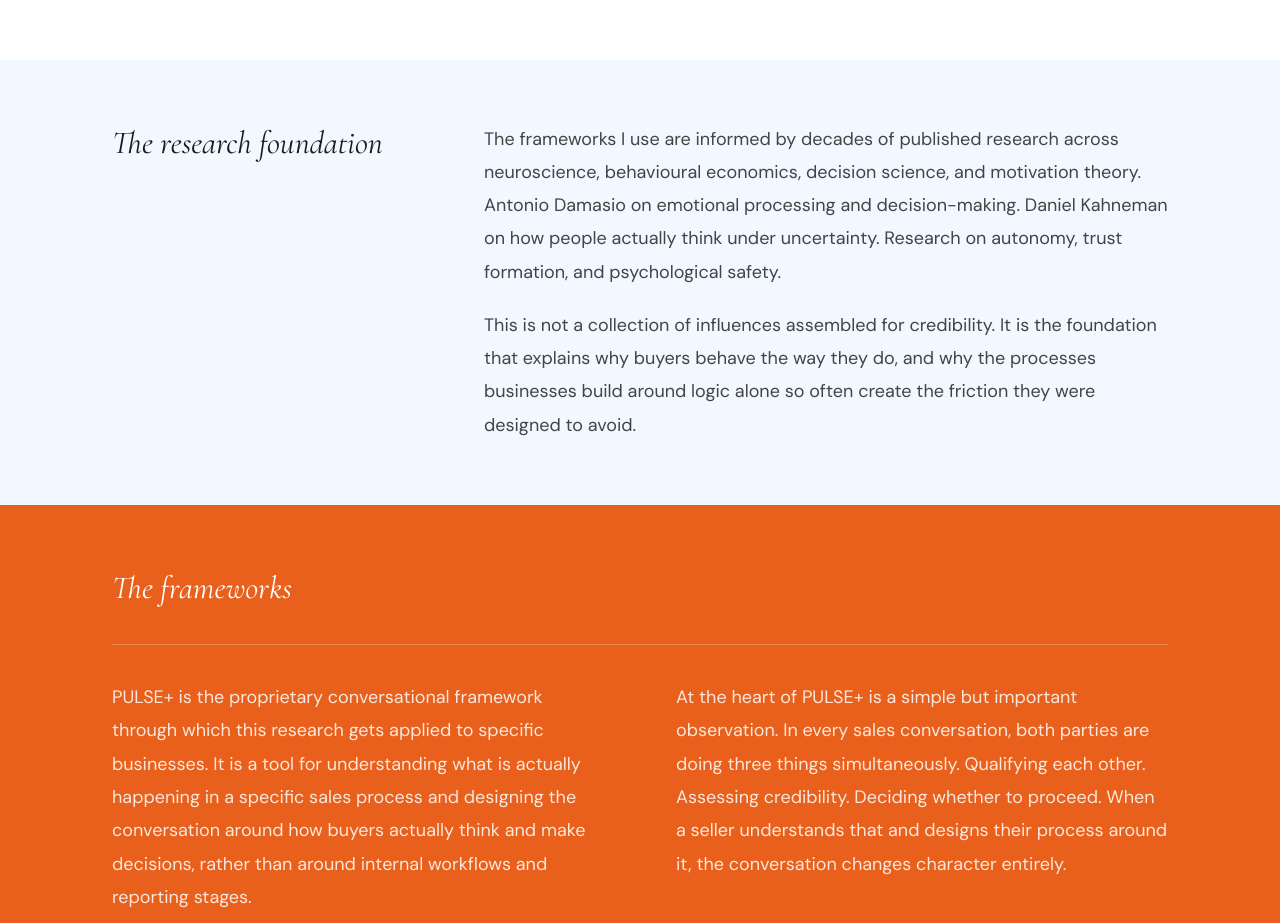
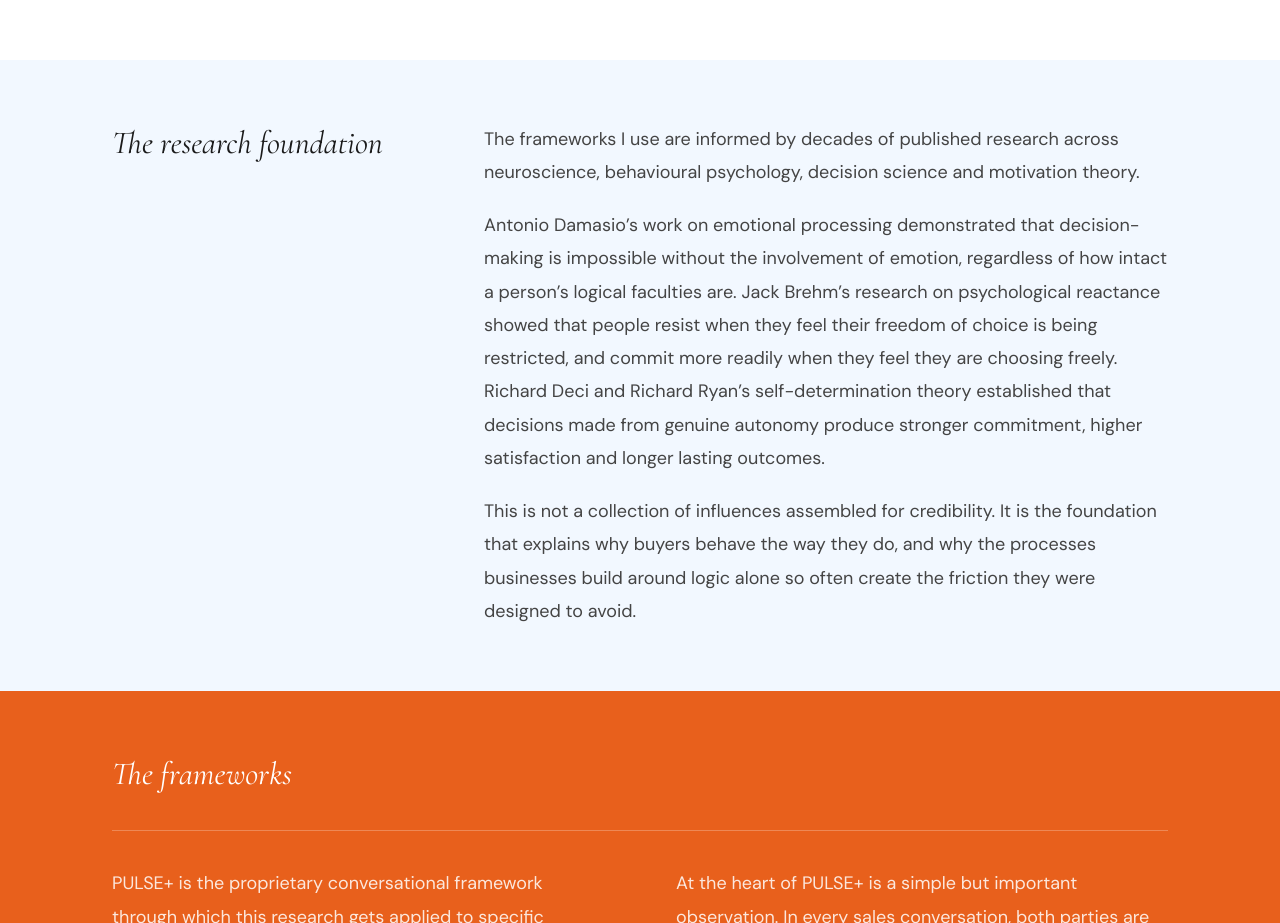
Before and after one commit to gerryforristal/website, an Eleventy site: page src/about.njk in a window 1280 px wide. Shown: the part 951-1874 px from the top of the page. Built offline with nearby package versions, Linux system fonts and the light colour scheme; Eleventy itself is replaced by a stand-in of ours; files that its build step writes are made by us from their sources.

Commit message:
Update about.njk

```diff
--- a/src/about.njk
+++ b/src/about.njk
@@ -98,7 +98,8 @@ permalink: /about/
     <div class="grid-hl-left">
       <div class="section-headline">The research foundation</div>
       <div class="body-col">
-        <p>The frameworks I use are informed by decades of published research across neuroscience, behavioural economics, decision science, and motivation theory. Antonio Damasio on emotional processing and decision-making. Daniel Kahneman on how people actually think under uncertainty. Research on autonomy, trust formation, and psychological safety.</p>
+        <p>The frameworks I use are informed by decades of published research across neuroscience, behavioural psychology, decision science and motivation theory.</p>
+        <p>Antonio Damasio&#8217;s work on emotional processing demonstrated that decision-making is impossible without the involvement of emotion, regardless of how intact a person&#8217;s logical faculties are. Jack Brehm&#8217;s research on psychological reactance showed that people resist when they feel their freedom of choice is being restricted, and commit more readily when they feel they are choosing freely. Richard Deci and Richard Ryan&#8217;s self-determination theory established that decisions made from genuine autonomy produce stronger commitment, higher satisfaction and longer lasting outcomes.</p>
         <p>This is not a collection of influences assembled for credibility. It is the foundation that explains why buyers behave the way they do, and why the processes businesses build around logic alone so often create the friction they were designed to avoid.</p>
       </div>
     </div>
```
